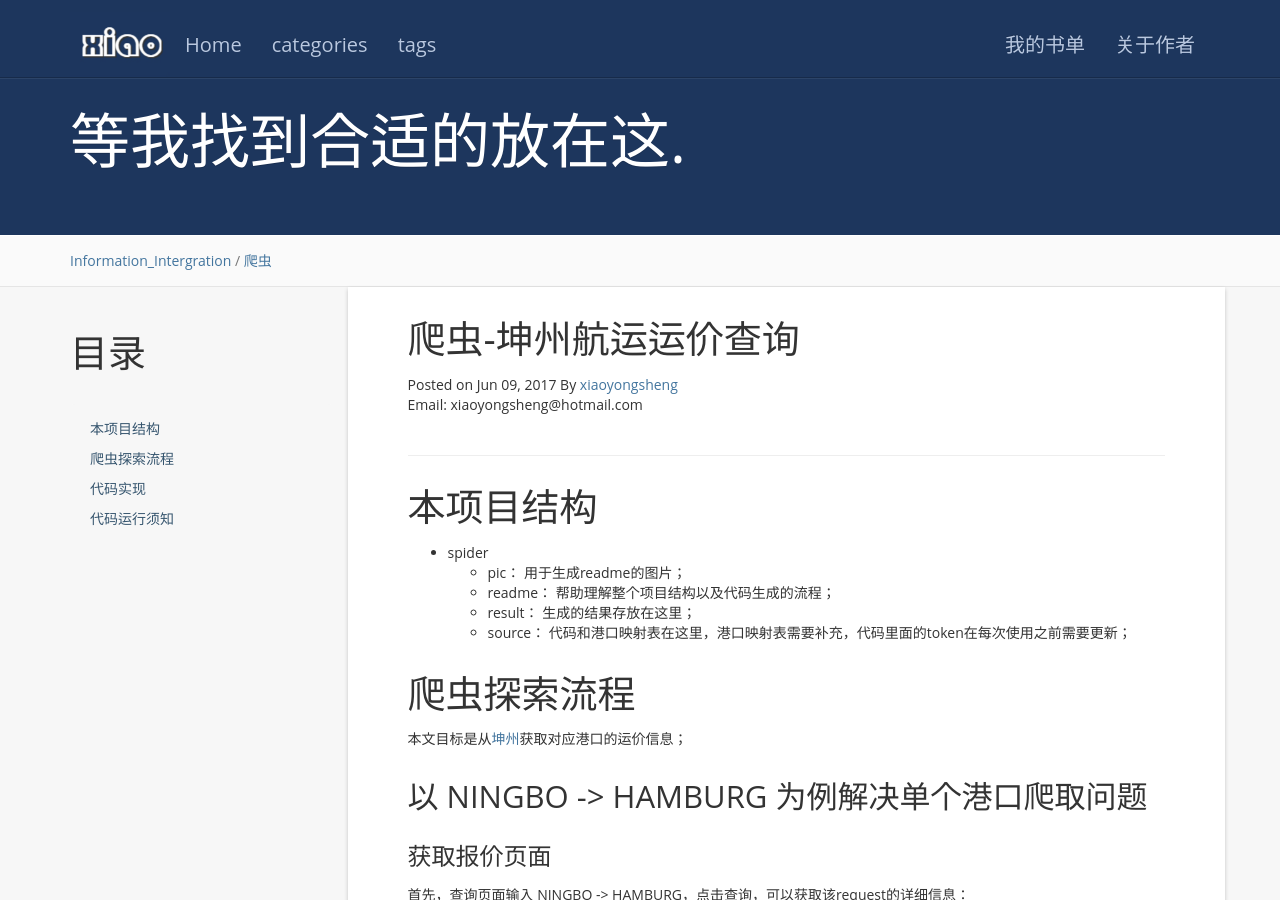
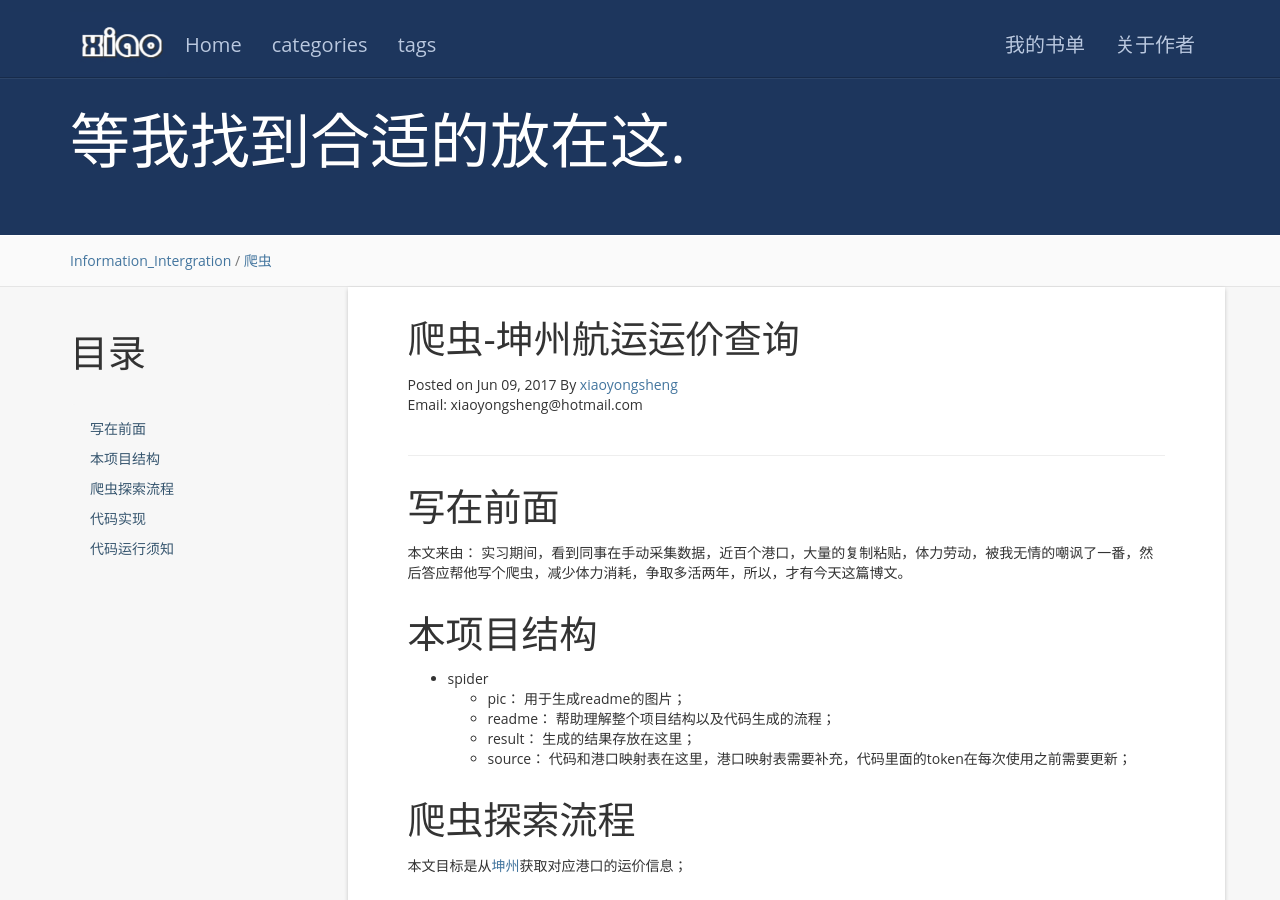
Before and after one commit to betterxys/betterxys.github.io, a Jekyll site: the page built from _posts/spider/2017-06-08-kunzhou-spider.md, in a window 1280 px wide and 900 px high. Built offline with Jekyll 4.4.1, drawn with Linux system fonts in a browser that asks for light colours; nearby versions of some CDN libraries; comment, search, counter and statistics services are not loaded.

Commit message:
add announce for spider

```diff
--- a/_posts/spider/2017-06-08-kunzhou-spider.md
+++ b/_posts/spider/2017-06-08-kunzhou-spider.md
@@ -13,6 +13,10 @@ tag: 爬虫
 {:toc}
 
 ----------
+
+# 写在前面
+本文来由： 实习期间，看到同事在手动采集数据，近百个港口，大量的复制粘贴，体力劳动，被我无情的嘲讽了一番，然后答应帮他写个爬虫，减少体力消耗，争取多活两年，所以，才有今天这篇博文。
+
 
 # 本项目结构
 
```
